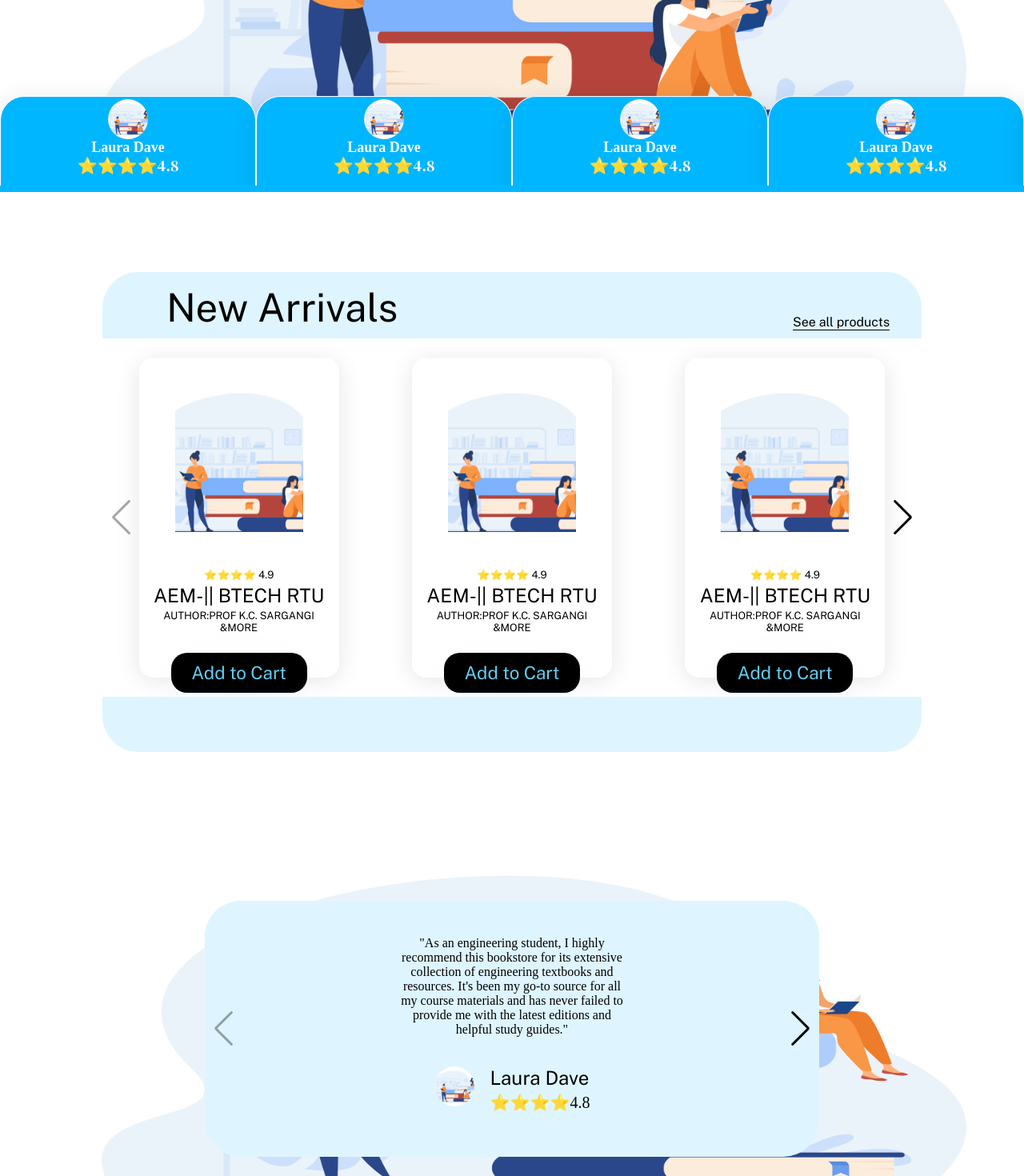
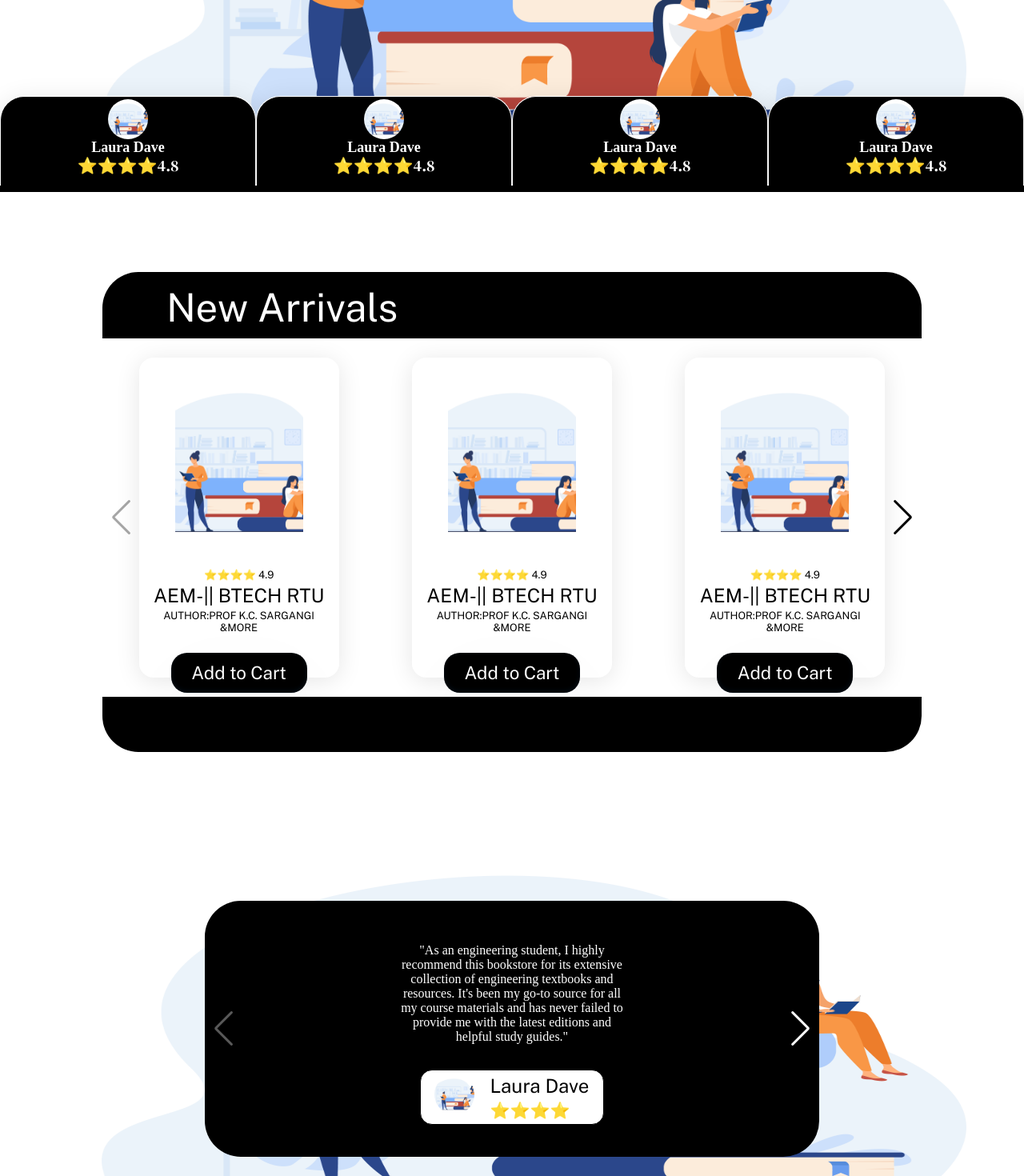
Before and after one commit to ARJUNSUTHAR1/DealVary-Website, a React (Create React App) app: page / in a window 1280 px wide. Shown: the part 560-2030 px from the top of the page at 80% size. Built offline with nearby package versions, Linux system fonts and the light colour scheme.

Commit message:
UI Color Change

```diff
--- a/src/Components/NewArrivals/NewArrivals.scss
+++ b/src/Components/NewArrivals/NewArrivals.scss
@@ -14,7 +14,7 @@
     // z-index: -1;
 
     .arrivals-content {
-        background-color: #DEF5FF;
+        background-color: $color1;
         border-radius: 45px 45px 45px 45px;
         height: 75vh;
         width: 80vw;
@@ -37,6 +37,7 @@
             font-family: $text2;
 
             h1 {
+                color: $color2;
                 font-size: 49px;
                 font-weight: 400;
             }
@@ -98,9 +99,9 @@
                         }
 
                     }
-                    transition: all 300ms ease;
+                    transition: all 0.2s ;
                     &:hover {
-                         transform: translateY(-10px);
+                        //  transform: translateY(-10px);
                         img {
                             transform: scale(1.32);
                         }
@@ -133,13 +134,13 @@
                             height: 50px;
                             border-radius: 20px;
                             cursor: pointer;
-                            color: #66CDF0;
+                            color: $color2;
                             background-color: $color3;
                             transform: translateY(20px);
                             // color: $color1;
                             font-size: 1.4rem;
                             border: none;
-                            transition: all 0.7s;
+                            transition: all 0.4s;
                             box-shadow: rgba(50, 50, 93, 0.25) 0px 50px 100px -20px, rgba(0, 0, 0, 0.3) 0px 30px 60px -30px, rgba(10, 37, 64, 0.35) 0px -2px 6px 0px inset;
 
                             &:hover {
--- a/src/Components/Testimonial/Testimoinall.jsx
+++ b/src/Components/Testimonial/Testimoinall.jsx
@@ -57,7 +57,8 @@ const Testimoinall = () => {
                             <div class="numbertext"><p>"As an engineering student, I highly recommend this bookstore for its extensive collection of engineering textbooks and resources. It's been my go-to source for all my course materials and has never failed to provide me with the latest editions and helpful study guides."</p></div>
                             <div className="rate">
                                 <div className='rate-img'><img src={book1} alt="" /></div>
-                                <div><h3>Laura Dave</h3>
+                                <div>
+                                    <h3>Laura Dave</h3>
                                     <p>⭐⭐⭐⭐<span>4.8</span></p>
                                 </div>
                             </div>
--- a/src/Components/Testimonial/Testimonial.scss
+++ b/src/Components/Testimonial/Testimonial.scss
@@ -1,4 +1,4 @@
-.testimonial{
+.testimonial {
   background-image: url('../Home/hp.png');
   // background-color: $color2;
   width: 100%;
@@ -11,14 +11,15 @@
   justify-content: space-around;
   align-items: center;
   flex-direction: column;
+
   // points........
-       .points-five{
+  .points-five {
     display: flex;
     width: 80vw;
     height: 17vh;
     // background-color: $color2;
 
-    .point{
+    .point {
       width: 100%;
       height: 100%;
       // border: 1px dotted rgb(213, 209, 209);
@@ -30,7 +31,7 @@
       flex-wrap: wrap-reverse;
 
 
-        .number{
+      .number {
         //   border: 1px solid;
         height: 63px;
         display: flex;
@@ -42,10 +43,10 @@
         background-color: $color1;
         stroke: none;
         color: $color3;
-          font-size:25px;
+        font-size: 25px;
       }
 
-        .number-text{
+      .number-text {
         font-family: $text2;
         font-weight: 600;
       }
@@ -55,7 +56,7 @@
 
 
   //  slidebar
-.slideshow-container{
+  .slideshow-container {
     overflow-x: scroll;
     display: flex;
     // gap: 10px;
@@ -63,8 +64,9 @@
     border-radius: 45px 45px 45px 45px;
     height: 40vh;
     background: transparent;
+
     .slide {
-            background-color: #DEF5FF;
+      background-color: $color1;
       height: 100%;
       // border: 1px solid;
       width: 100%;
@@ -74,24 +76,31 @@
       flex-direction: column;
       align-items: center;
       justify-content: center;
+      gap: 20px;
       transition: all 0.4s;
 
-            .numbertext{
+      .numbertext {
         text-align: center;
         padding: 12px;
+        color: $color2;
         // border: 1px solid;
         width: 40%;
       }
+
       .rate {
+        color: $color1;
+        background-color: $color2;
         display: flex;
-                padding: 25px 0px;
-                // border: 1px soli;
-                width: 100%;
+        padding: 5px 0px;
+        border-radius: 15px;
+        width: 30%;
         justify-content: center;
         gap: 20px;
+        border: 1px solid;
+
         .rate-img {
           width: 50px;
-                  height:50px;
+          height: 50px;
           border-radius: 50%;
           overflow: hidden;
 
@@ -111,7 +120,7 @@
 
         h3 {
           font-size: 24px;
-                  color: $color3;
+          color: $color1;
           font-family: $text2;
           font-weight: 100;
           z-index: 16;
@@ -121,20 +130,27 @@
         p {
           font-size: 20px;
           // width: 140px;
+          color: $color1;
           margin-top: 5px;
 
           // background-color: $color2;
           span {
-                    color: $color3;
+            color: $color2;
             background-color: transparent !important;
           }
         }
       }
     }
-        .swiper-button-next::after,.swiper-button-prev::after{
-            color: $color3;
+
+
+    .swiper-button-next:after{
+      color: $color2;
     }
-        &::-webkit-scrollbar{
+    .swiper-button-prev:after{
+      color: $color2;
+    }
+
+    &::-webkit-scrollbar {
       display: none;
     }
 
--- a/src/Static.scss
+++ b/src/Static.scss
@@ -2,7 +2,7 @@
 @import url('https://fonts.googleapis.com/css2?family=Public+Sans&display=swap');
 $text1:'DM Serif Display', serif;
 $text2:'Public Sans', sans-serif;
-$color1:#00B6FF;
+$color1:#000000;
 $color2:#ffff;
 $color3:#000000;
 $color4:#DEF5FF;
```
Lines whose indentation alone changed are shown as unchanged.
